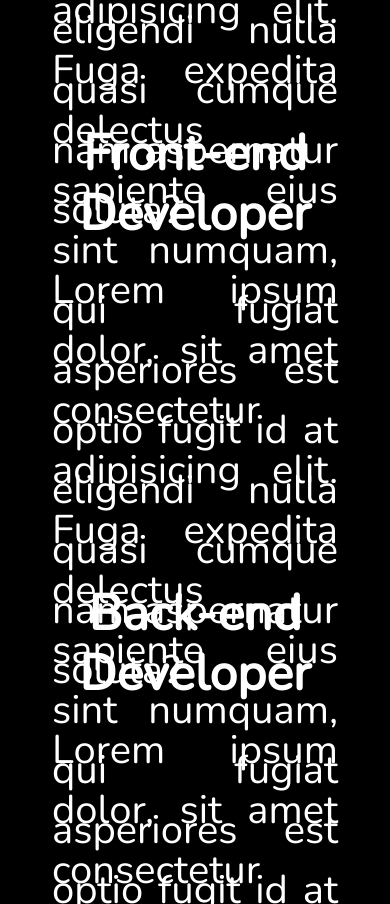
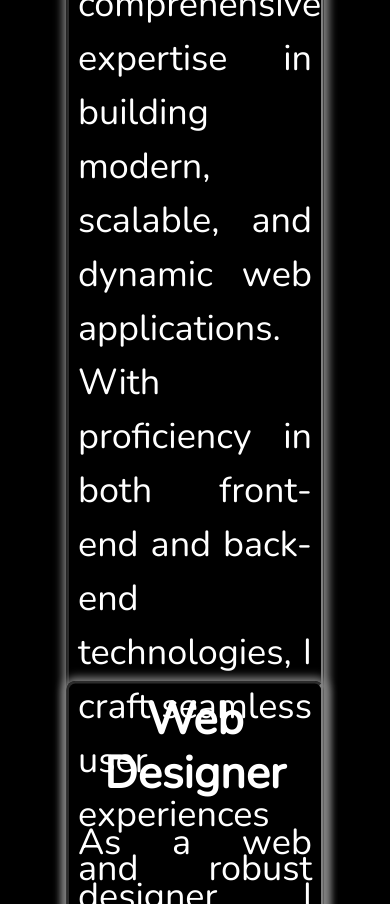
Before and after one commit to gouthamkrishnaps/Personal-Portfolio, a React (Create React App) app: page / in a window 390 px wide. Shown: the part 9380-10284 px from the top of the page. Built offline with nearby package versions, Linux system fonts and the light colour scheme; a web font is replaced by a local one.

Commit message:
slight changes

```diff
--- a/src/pages/Home.jsx
+++ b/src/pages/Home.jsx
@@ -312,28 +312,28 @@ function Home() {
           <div className="col-lg-1 col-sm-0"></div>
           <div className="col-lg-10 col-sm-12 p-5">
             <div className="row">
-              <div className="col-lg-3 col-md-12 col-sm-12 p-3 service-card">
+              <div className="col-lg-6 col-md-12 col-sm-12 p-3 service-card">
                 <div className=' card-effect'>
                   <h4 className='text-center fw-bold desig-head'>Full stack Developer</h4>
-                  <p className='mt-3' style={{textAlign:"justify"}}>Lorem ipsum dolor, sit amet consectetur adipisicing elit. Fuga expedita delectus sapiente eius sint numquam, qui fugiat asperiores est optio fugit id at eligendi nulla quasi cumque nam aspernatur soluta?</p>
+                  <p className='mt-3' style={{textAlign:"justify"}}>As a full-stack MERN (MongoDB, Express.js, React.js, Node.js) developer, I offer comprehensive expertise in building modern, scalable, and dynamic web applications. With proficiency in both front-end and back-end technologies, I craft seamless user experiences and robust server-side functionalities. My skills include designing responsive UI/UX interfaces using React.js, implementing RESTful APIs with Node.js and Express.js, managing databases with MongoDB, and ensuring efficient deployment and maintenance of web applications. I bring a passion for clean code, agile methodologies, and continuous learning to every project, ensuring high-quality results that meet client needs and exceed expectations</p>
                 </div>
               </div>
-              <div className="col-lg-3 col-md-12  col-sm-12 p-3 service-card">
+              <div className="col-lg-6 col-md-12  col-sm-12 p-3 ">
                 <div className=' card-effect'>
                   <h4 className='text-center fw-bold desig-head'>Web Designer</h4>
-                  <p className='mt-3' style={{textAlign:"justify"}}>Lorem ipsum dolor, sit amet consectetur adipisicing elit. Fuga expedita delectus sapiente eius sint numquam, qui fugiat asperiores est optio fugit id at eligendi nulla quasi cumque nam aspernatur soluta?</p>
+                  <p className='mt-3' style={{textAlign:"justify"}}>As a web designer, I specialize in creating visually stunning and intuitive user interfaces that enhance the digital experience for your audience. With a keen eye for aesthetics and a deep understanding of user behavior, I craft designs that not only look great but also drive engagement and conversion. My expertise includes creating responsive layouts, optimizing user flows, and incorporating modern design trends to create impactful websites and digital assets. I collaborate closely with clients to understand their brand identity and objectives, ensuring that every design reflects their vision and resonates with their target audience. </p>
                 </div>
               </div>
-              <div className="col-lg-3 col-md-12  col-sm-12 p-3 service-card">
+              <div className="col-lg-6 col-md-12  col-sm-12 p-3 service-card">
                 <div className=' card-effect'>
                   <h4 className='text-center fw-bold desig-head'>Front-end Developer</h4>
-                  <p className='mt-3' style={{textAlign:"justify"}}>Lorem ipsum dolor, sit amet consectetur adipisicing elit. Fuga expedita delectus sapiente eius sint numquam, qui fugiat asperiores est optio fugit id at eligendi nulla quasi cumque nam aspernatur soluta?</p>
+                  <p className='mt-3' style={{textAlign:"justify"}}>I am a skilled front-end developer specializing in React.js, passionate about creating immersive and interactive user interfaces for web applications. With expertise in HTML, CSS, JavaScript, and React, I bring ideas to life by turning designs into responsive and dynamic components. I focus on optimizing performance, ensuring cross-browser compatibility, and implementing best practices to deliver fast and seamless user experiences. Whether it's building single-page applications, integrating APIs, or enhancing existing projects, I combine creativity with technical proficiency to produce visually appealing and functional solutions. I am dedicated to staying updated with the latest React developments and leveraging cutting-edge tools to deliver high-quality work that meets client objectives and exceeds expectations.</p>
                 </div>
               </div>
-              <div className="col-lg-3 col-md-12  col-sm-12 p-3">
+              <div className="col-lg-6 col-md-12  col-sm-12 p-3">
                 <div className=' card-effect'>
                   <h4 className='text-center fw-bold desig-head'>Back-end Developer</h4>
-                  <p className='mt-3' style={{textAlign:"justify"}}>Lorem ipsum dolor, sit amet consectetur adipisicing elit. Fuga expedita delectus sapiente eius sint numquam, qui fugiat asperiores est optio fugit id at eligendi nulla quasi cumque nam aspernatur soluta?</p>
+                  <p className='mt-3' style={{textAlign:"justify"}}>I am an experienced back-end developer specializing in Node.js and MongoDB, with a focus on building scalable and efficient server-side solutions for web applications. Leveraging the power of JavaScript, I design and implement RESTful APIs, manage databases, and handle server logic to ensure seamless data flow and optimal performance. With expertise in Node.js frameworks like Express.js and database management using MongoDB, I develop secure authentication systems, manage user sessions, and integrate third-party services to enhance functionality. I also prioritize code quality, scalability, and maintainability, using industry best practices and testing methodologies to deliver reliable and optimized back-end solutions.</p>
                 </div>
               </div>
             </div>
--- a/src/pages/home.css
+++ b/src/pages/home.css
@@ -130,20 +130,20 @@ section{
 }
 .service-card{
     border-right: groove white;
-    height: 260px;
+    height: 360px;
 
 }
 .card-effect{
-
-    transition: 200ms;
-}
-.card-effect:hover{
     transform: scale(0.9);
     border: inset grey;
     padding: 10px;
     border-radius: 10px;
     transition: 200ms;
     box-shadow: 1px 1px 10px 5px grey;
+    transition: 200ms;
+}
+.card-effect:hover{
+    transform: scale(1.01);
 }
 .input-box{
     width: 100%;
@@ -233,7 +233,7 @@ section{
     }
     .service-card{
         border-right: groove white;
-        height: 460px;
+        height: 1300px;
         padding: 50px;
         border-right: 0;
         font-size: 40px;
```
